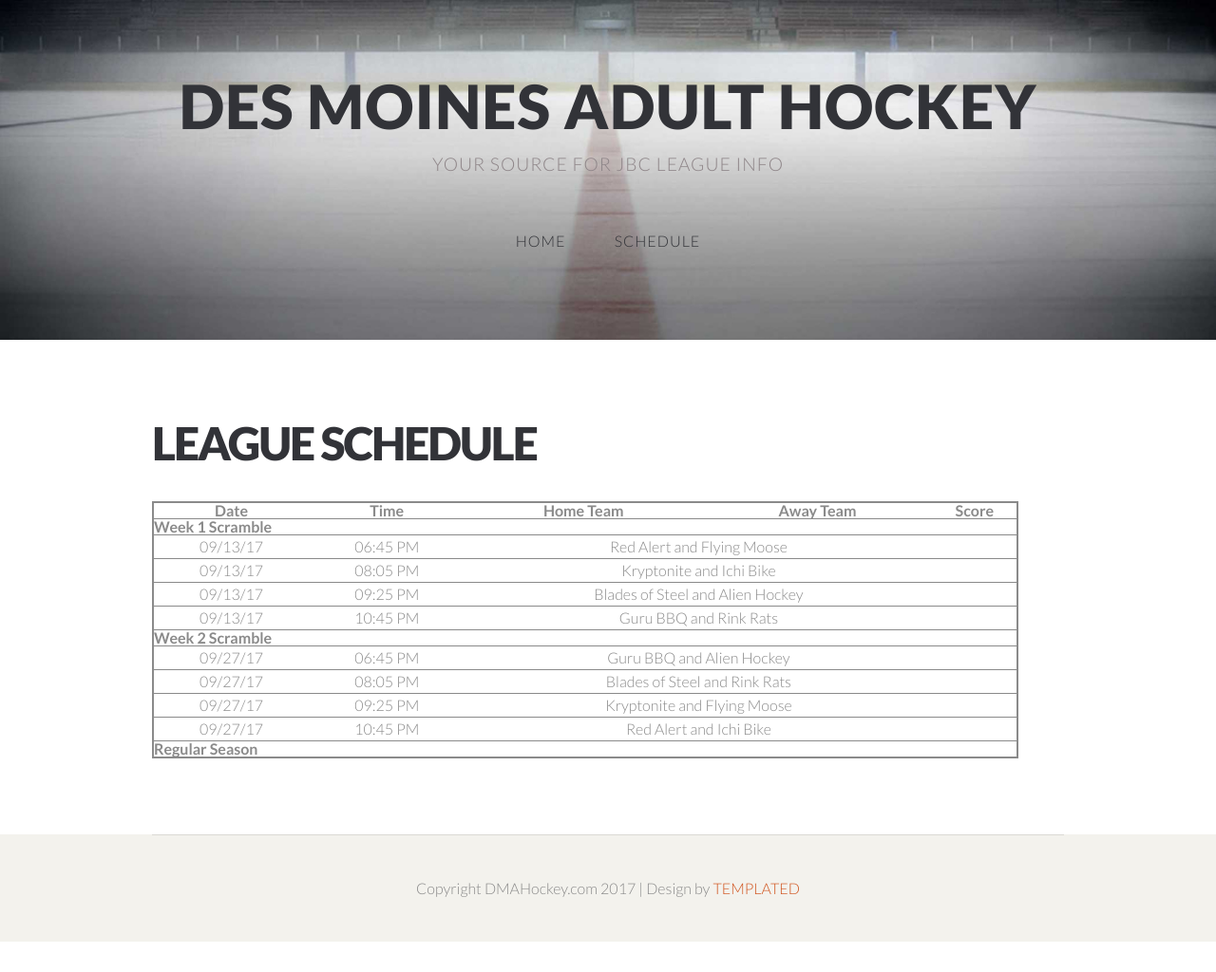
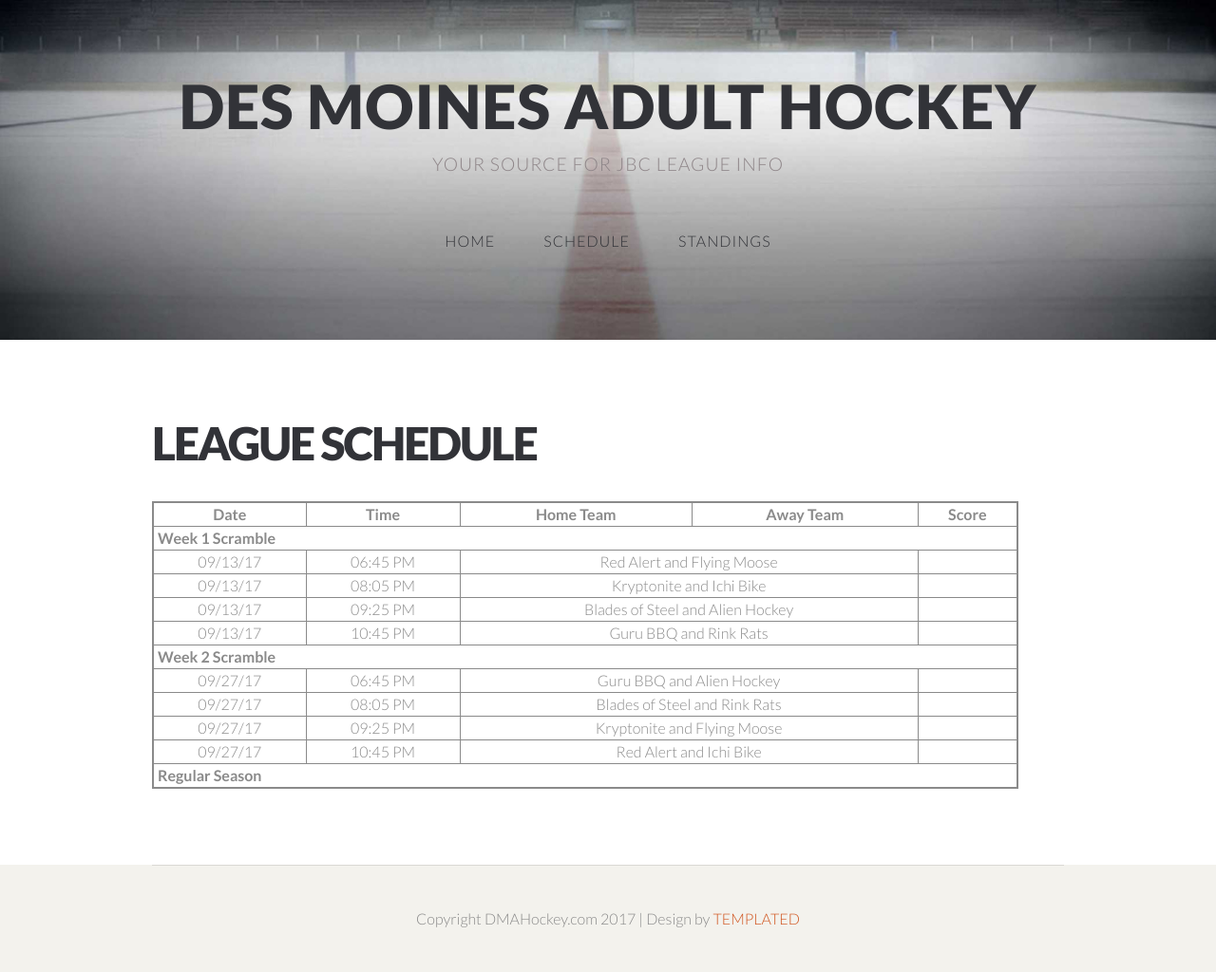
Before and after one commit to THansenite/DMAH5, a PHP site: page /schedule.php in a window 1280 px wide. Shown: the whole page at 95% size. Before the commit the page ends 992 px from the top, so only its background shows below. Run offline with PHP 8.4, Linux system fonts and the light colour scheme; data that the repository does not hold is empty; some libraries are stand-ins or nearby versions.

Commit message:
Added standings page to header and updated css for standings and schedule

```diff
--- a/_DEV/common/header.php
+++ b/_DEV/common/header.php
@@ -15,6 +15,7 @@ echo "
                     <!-- <li class=active'><a href='index.html'>Homepage</a></li> -->
                     <li><a href='index.php'>Home</a></li>
                     <li><a href='schedule.php'>Schedule</a></li>
+                    <li><a href='standings.php'>Standings</a></li>
                 </ul>
             </nav>
         </div>
--- a/_DEV/css/style.css
+++ b/_DEV/css/style.css
@@ -749,7 +749,36 @@ ul.style3 .first {
 		border: 2px solid;
 	}
 
+	#schedule td, th
+	{
+		padding: 4px;
+		border: solid 1px;
+	}
+
 	#schedule th
 	{
 		font-weight: bold;
 	}
+
+/*********************************************************************************/
+/* Standings Table                                                                */
+/*********************************************************************************/
+	#standings table
+	{
+		align-content: center;
+		width: 70%;
+		border: 2px solid;
+		padding-bottom: 4px;
+		padding-top: 4px;
+	}
+
+	#standings td, th
+	{
+		padding: 4px;
+		border: solid 1px;
+	}
+
+	#standings th
+	{
+		font-weight: bold;
+	}
```
